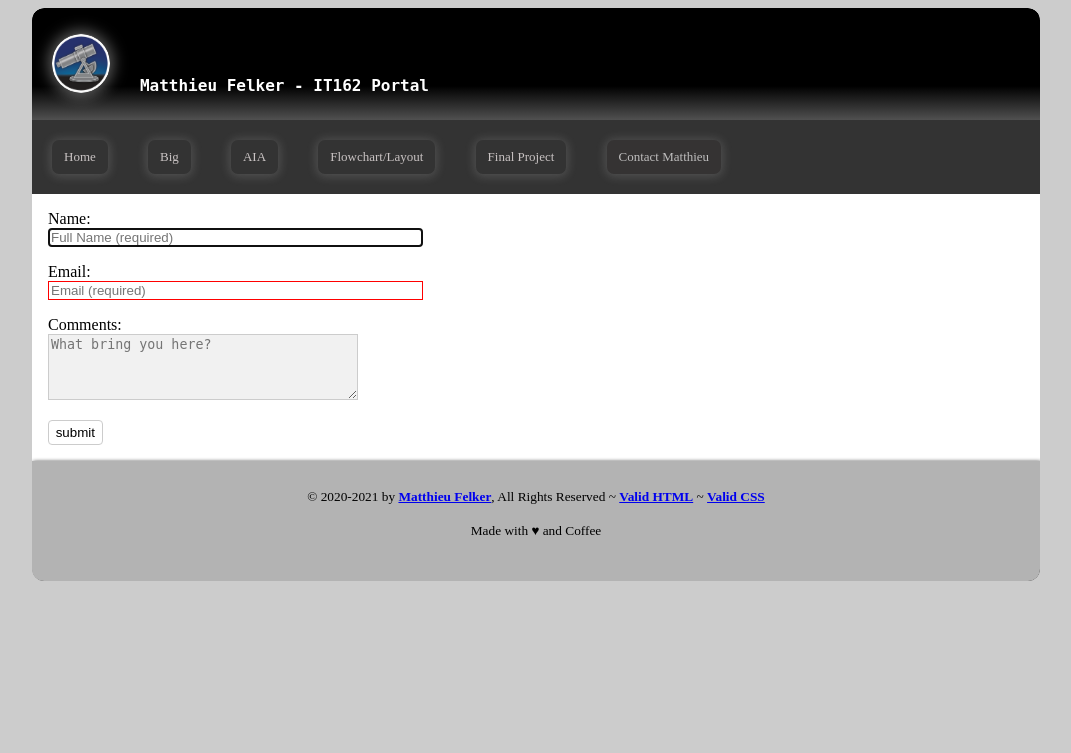
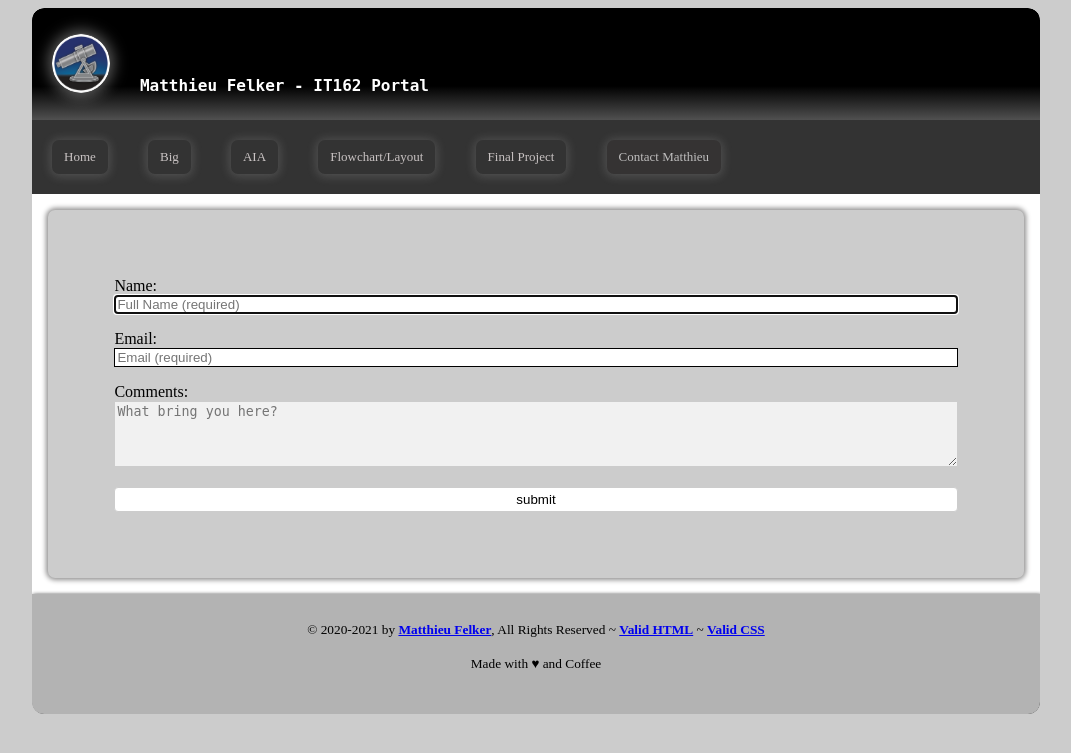
Before and after one commit to Cachecode/it162portal, a PHP site: page /contactme.php in a window 1280 px wide. Shown: the top 753 px of the page, without its empty margins (104-1175 px from the left). Run offline with PHP 8.4, Linux system fonts and the light colour scheme; some libraries are stand-ins or nearby versions.

Commit message:
form fix

```diff
--- a/index/contactme.php
+++ b/index/contactme.php
@@ -42,9 +42,7 @@
             </nav>
         </header>
 
-        <div class="for" id='form'>
-
-
+        <div class="formbox">
 
             <?php
 
@@ -57,7 +55,7 @@
 
             ?>
         </div>
-
+        </section>
 
 
 
--- a/index/css/form.css
+++ b/index/css/form.css
@@ -1,6 +1,15 @@
 /* start reCAPTCHA styles */
 
 form>div {
+    margin: 1em;
+}
+
+.formbox {
+    background-color: #ccc;
+    padding: 5%;
+    border-radius: 7px;
+    margin-top: 10px;
+    box-shadow: rgb(143, 142, 142) 0 0 5px 2px;
     margin: 1em;
 }
 
@@ -11,17 +20,19 @@ form>div {
     font-style: italic;
     font-size: 70%;
     font-weight: bold;
-    color: #f00;
+    color: rgb(0, 0, 0);
 }
 
 input:required {
-    border: 1px solid red;
+    border: 1px solid rgb(0, 0, 0);
+    width: -webkit-fill-available;
 }
 
 input:optional,
 textarea:optional {
     background-color: #f1f1f1;
     border: 1px solid #ccc;
+    width: -webkit-fill-available;
 }
 
 input[type="submit"],
```
